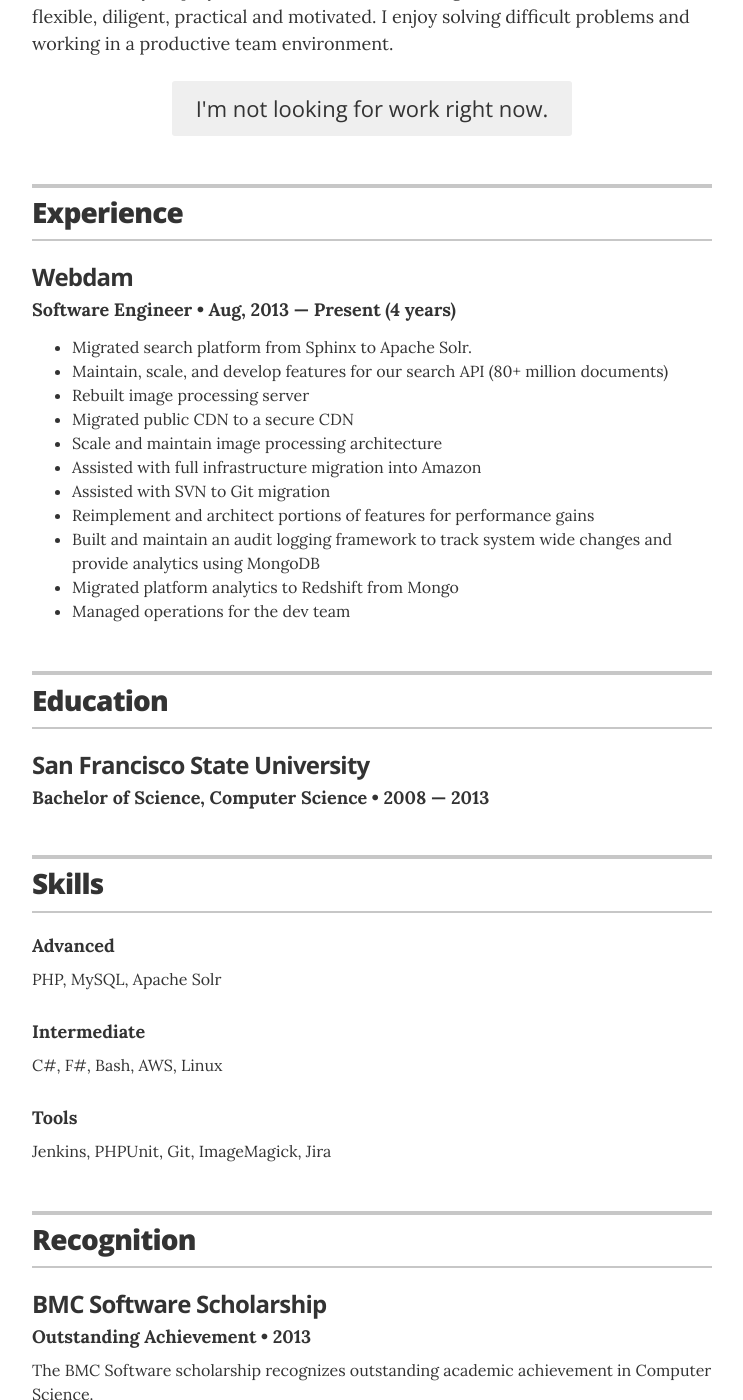
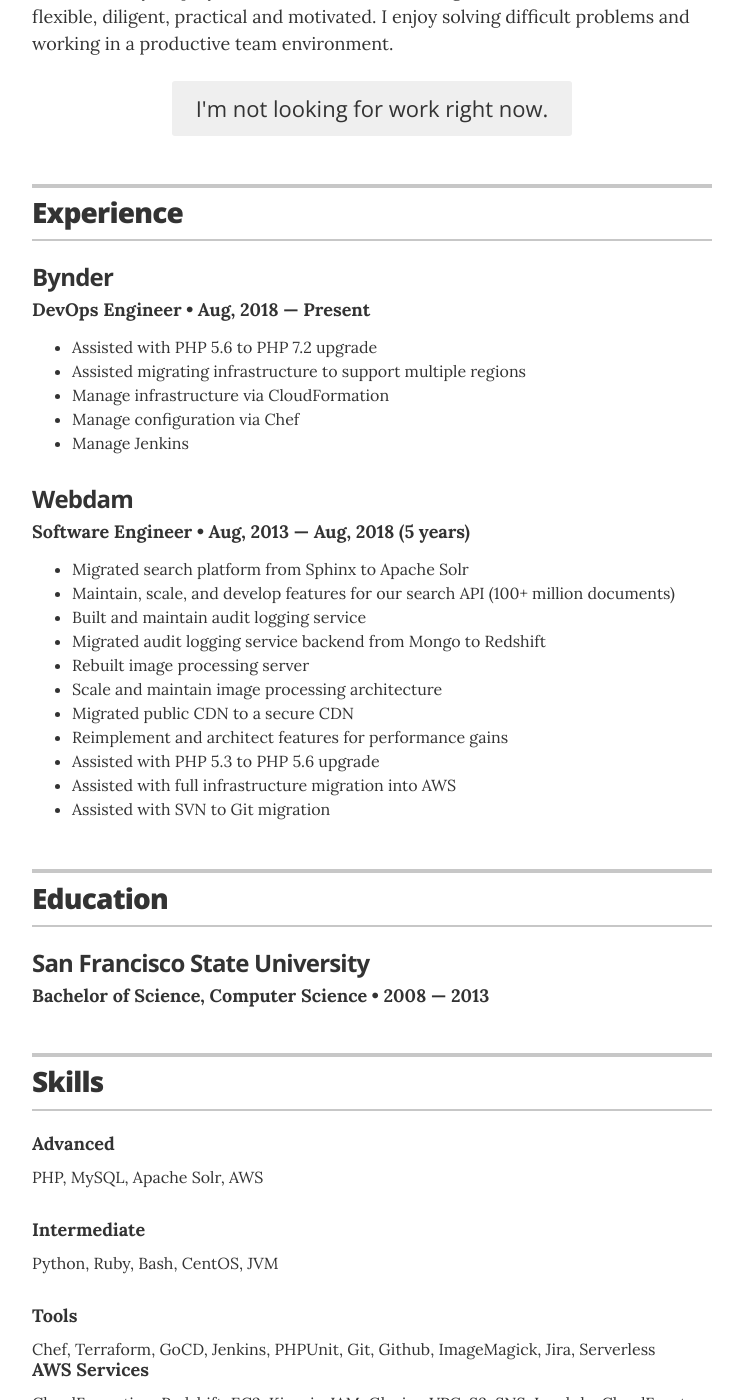
Before and after one commit to pbsladek/pbsladek.github.io, a Jekyll site: the page built from index.html, in a window 1280 px wide and 1400 px high, scrolled down 215 px. Shown: the whole window, without its empty margins (268-1011 px from the left). Built offline with Jekyll 4.4.1, drawn with Linux system fonts in a browser that asks for light colours; some of the changed text lies outside the part shown.

Commit message:
Change over to ops

```diff
--- a/_layouts/resume.html
+++ b/_layouts/resume.html
@@ -53,21 +53,35 @@
 
         <!-- Duplicate these resume-item elements and edit accordingly for each job you want to add here -->
         <div class="resume-item" itemscope itemprop="worksFor" itemtype="http://schema.org/Organization">
-          <h3 class="resume-item-title" itemprop="name">Webdam</h3>
-          <h4 class="resume-item-details" itemprop="description">Software Engineer &bull; Aug, 2013 &mdash; Present (4 years)</h4>
+          <h3 class="resume-item-title" itemprop="name">Bynder</h3>
+          <h4 class="resume-item-details" itemprop="description">DevOps Engineer &bull; Aug, 2018 &mdash; Present </h4>
           <p class="resume-item-copy"></p>
           <ul class="resume-item-list">
-            <li>Migrated search platform from Sphinx to Apache Solr.</li>
-            <li>Maintain, scale, and develop features for our search API (80+ million documents)</li>
+            <li>Assisted with PHP 5.6 to PHP 7.2 upgrade</li>
+            <li>Assisted migrating infrastructure to support multiple regions</li>
+            <li>Manage infrastructure via CloudFormation</li>
+            <li>Manage configuration via Chef</li>
+            <li>Manage Jenkins</li>
+          </ul>
+        </div><!-- end of resume-item -->
+
+        <!-- Duplicate these resume-item elements and edit accordingly for each job you want to add here -->
+        <div class="resume-item" itemscope itemprop="worksFor" itemtype="http://schema.org/Organization">
+          <h3 class="resume-item-title" itemprop="name">Webdam</h3>
+          <h4 class="resume-item-details" itemprop="description">Software Engineer &bull; Aug, 2013 &mdash; Aug, 2018 (5 years)</h4>
+          <p class="resume-item-copy"></p>
+          <ul class="resume-item-list">
+            <li>Migrated search platform from Sphinx to Apache Solr</li>
+            <li>Maintain, scale, and develop features for our search API (100+ million documents)</li>
+            <li>Built and maintain audit logging service</li>
+            <li>Migrated audit logging service backend from Mongo to Redshift</li>
             <li>Rebuilt image processing server</li>
+            <li>Scale and maintain image processing architecture</li>
             <li>Migrated public CDN to a secure CDN</li>
-            <li>Scale and maintain image processing architecture</li>
-            <li>Assisted with full infrastructure migration into Amazon</li>
+            <li>Reimplement and architect features for performance gains</li>
+            <li>Assisted with PHP 5.3 to PHP 5.6 upgrade</li>
+            <li>Assisted with full infrastructure migration into AWS</li>
             <li>Assisted with SVN to Git migration</li>
-            <li>Reimplement and architect portions of features for performance gains</li>
-            <li>Built and maintain an audit logging framework to track system wide changes and provide analytics using MongoDB</li>
-            <li>Migrated platform analytics to Redshift from Mongo</li>
-            <li>Managed operations for the dev team</li>
           </ul>
         </div><!-- end of resume-item -->
 
@@ -101,9 +115,9 @@
         </header>
 
         <div class="resume-item">
-          <h3 class="resume-item-title"><a href="http://donutlocator.io">donutfinder.io</a></h3>
-          <h4 class="resume-item-details">Founder & Primary Developer &bull; 2012 &mdash; Present</h4>
-          <p class="resume-item-copy">Donut Locator is an open source node/ember app that lets users find donuts within a defined radius from their home.</p>
+          <h3 class="resume-item-title"><a href="http://example.com"></a></h3>
+          <h4 class="resume-item-details"></h4>
+          <p class="resume-item-copy"></p>
         </div>
 
       </section>
@@ -120,17 +134,19 @@
 
         <div class="resume-item">
           <h4 class="resume-item-details">Advanced</h4>
-          <p class="resume-item-copy">PHP, MySQL, Apache Solr</p>
+          <p class="resume-item-copy">PHP, MySQL, Apache Solr, AWS</p>
         </div>
 
         <div class="resume-item">
           <h4 class="resume-item-details">Intermediate</h4>
-          <p class="resume-item-copy">C#, F#, Bash, AWS, Linux</p>
+          <p class="resume-item-copy">Python, Ruby, Bash, CentOS, JVM</p>
         </div>
 
         <div class="resume-item">
           <h4 class="resume-item-details">Tools</h4>
-          <p class="resume-item-copy">Jenkins, PHPUnit, Git, ImageMagick, Jira</p>
+          <p class="resume-item-copy">Chef, Terraform, GoCD, Jenkins, PHPUnit, Git, Github, ImageMagick, Jira, Serverless</p>
+          <h4 class="resume-item-details">AWS Services</h4>
+          <p class="resume-item-copy">CloudFormation, Redshift, EC2, Kinesis, IAM, Glacier, VPC, S3, SNS, Lambda, CloudFront, EFS, RDS, ElastiCache, Route53, CloudWatch, AWS Certificate Manager, AWS Config</p>
         </div>
 
       </section>
@@ -186,7 +202,6 @@
             <li><a href="https://www.atheists.org/">American Atheist</a></li>
             <li><a href="http://americanhumanist.org/">American Humanist Association</a></li>
             <li><a href="https://www.rescue.org/">International Rescue Committee</a></li>
-            <li><a href="http://www.reproductiverights.org/">Center for Reproductive Rights</a></li>
           </ul>
         </div>
 
```
